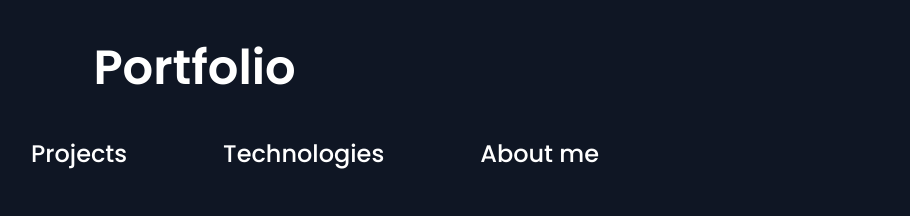
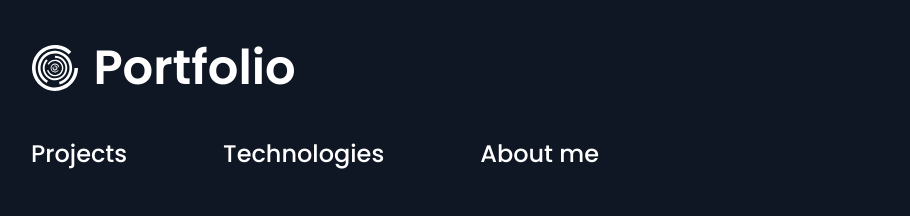
Before and after one commit to solidtop/portfolio, a website built with webpack: page index.html in a window 1280 px wide. Shown: the top 216 px of the page, 109-1019 px from the left. Built offline with nearby package versions, Linux system fonts and the light colour scheme; files whose address does not match are found by name.

Commit message:
Add another ./ to path

```diff
--- a/src/scss/sections/header.scss
+++ b/src/scss/sections/header.scss
@@ -7,7 +7,7 @@
     font-size: 2rem;
     padding-left: 1.3em;
 
-    background-image: url('../static/images/logo.svg');
+    background-image: url('../../static/images/logo.svg');
     background-repeat: no-repeat;
     background-position: 0;
     background-size: 2rem auto;
```
Also changed, not shown: static/main.css.
